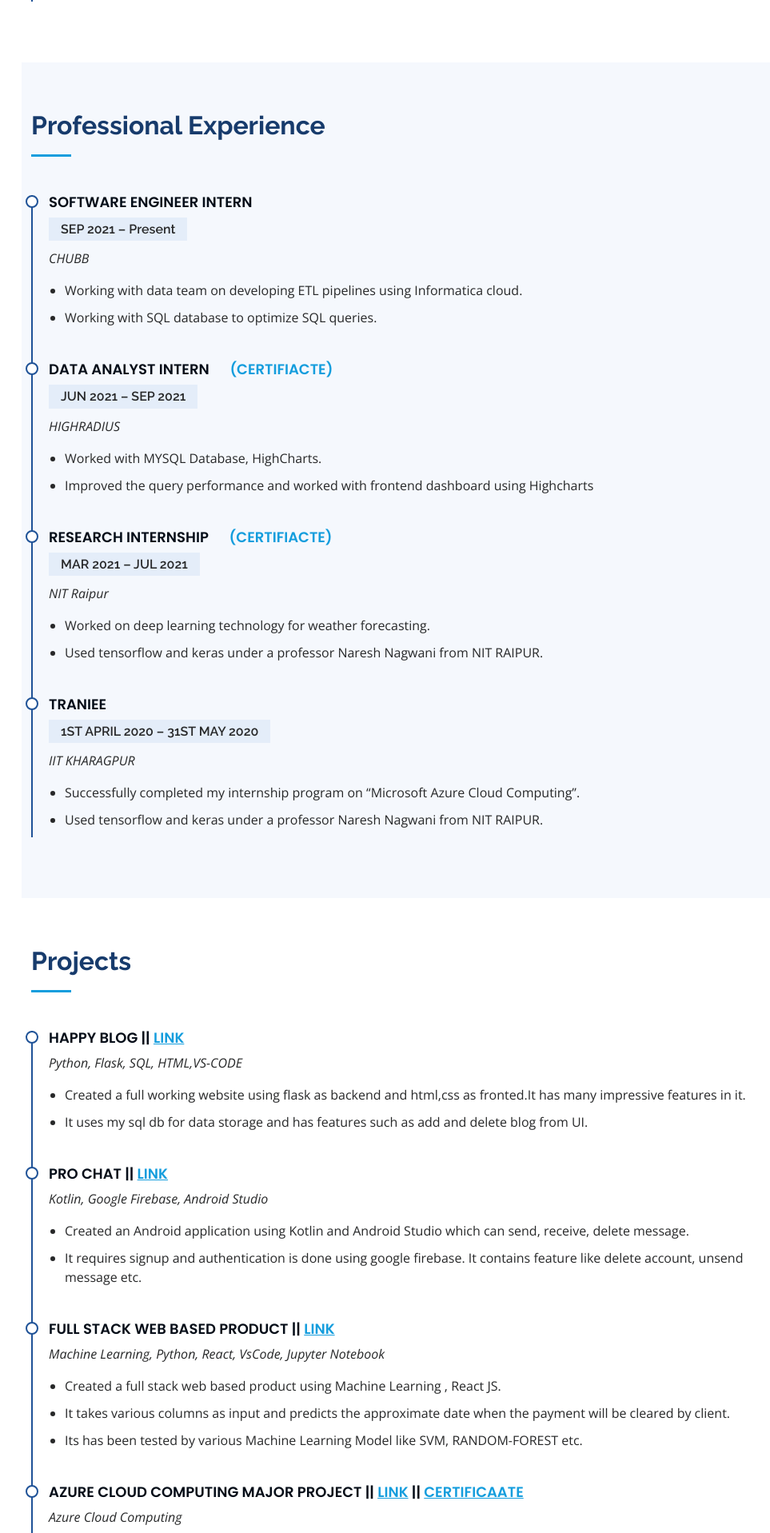
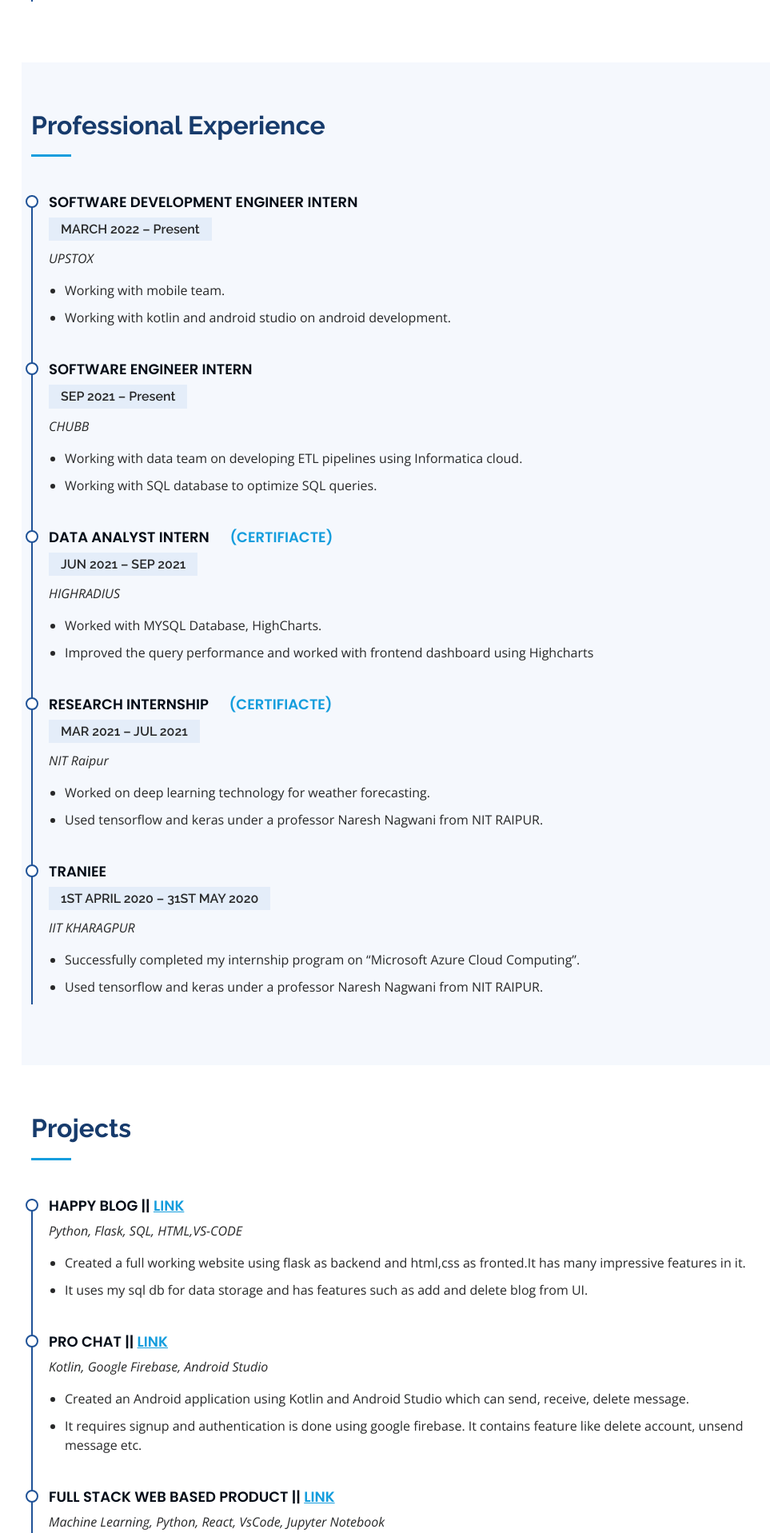
Before and after one commit to goyalvishrut/goyalvishrut.github.io, a Flask app: page / in a window 1280 px wide. Shown: the part 2008-3925 px from the top of the page at 80% size, without its empty margins (273-1236 px from the left). Run offline with Flask 2, Linux system fonts and the light colour scheme; some libraries are stand-ins or nearby versions.

Commit message:
upstox update

```diff
--- a/templates/index.html
+++ b/templates/index.html
@@ -114,6 +114,21 @@
 
       <div class="row">
         <div class="col-lg-12" data-aos="fade-up" data-aos-delay="100">
+
+          <div class="resume-item">
+            <h4>SOFTWARE DEVELOPMENT ENGINEER INTERN &nbsp;&nbsp;&nbsp;&nbsp;&nbsp;
+              <!-- <a href="https://drive.google.com/file/d/1XNzVruPBZNByh87eReoq_aAJqwn1aHWN/view?usp=sharing">(Certifiacte)</a> -->
+            </h4>
+            <h5>MARCH 2022 – Present</h5>
+            <p><em>UPSTOX</em></p>
+            <ul>
+              <li>Working with mobile team.
+              </li>
+              <li>Working with kotlin and android studio on android development.</li>
+            </ul>
+          </div>
+
+
           <div class="resume-item">
             <h4>SOFTWARE ENGINEER INTERN &nbsp;&nbsp;&nbsp;&nbsp;&nbsp;
               <!-- <a href="https://drive.google.com/file/d/1XNzVruPBZNByh87eReoq_aAJqwn1aHWN/view?usp=sharing">(Certifiacte)</a> -->
@@ -126,6 +141,8 @@
               <li>Working with SQL database to optimize SQL queries.</li>
             </ul>
           </div>
+
+
           <div class="resume-item">
             <h4>DATA ANALYST INTERN &nbsp;&nbsp;&nbsp;&nbsp;&nbsp;<a
                 href="https://drive.google.com/file/d/1XNzVruPBZNByh87eReoq_aAJqwn1aHWN/view?usp=sharing">(Certifiacte)</a>
@@ -137,6 +154,8 @@
               <li>Improved the query performance and worked with frontend dashboard using Highcharts</li>
             </ul>
           </div>
+
+
           <div class="resume-item">
             <h4>RESEARCH INTERNSHIP &nbsp;&nbsp;&nbsp;&nbsp;&nbsp;<a
                 href="https://drive.google.com/file/d/1M_UbyKQXB2PmUd4gzbLUGZQXvTf6Sl9B/view?usp=sharing">(Certifiacte)</a>
@@ -149,6 +168,8 @@
               <li>Used tensorflow and keras under a professor Naresh Nagwani from NIT RAIPUR.</li>
             </ul>
           </div>
+
+
           <div class="resume-item">
             <h4>TRANIEE</h4>
             <h5>1ST APRIL 2020 – 31ST MAY 2020</h5>
@@ -159,6 +180,8 @@
               <li>Used tensorflow and keras under a professor Naresh Nagwani from NIT RAIPUR.</li>
             </ul>
           </div>
+
+
         </div>
       </div>
 
```
